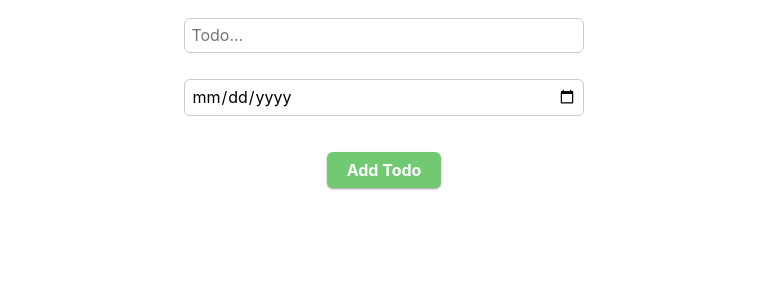
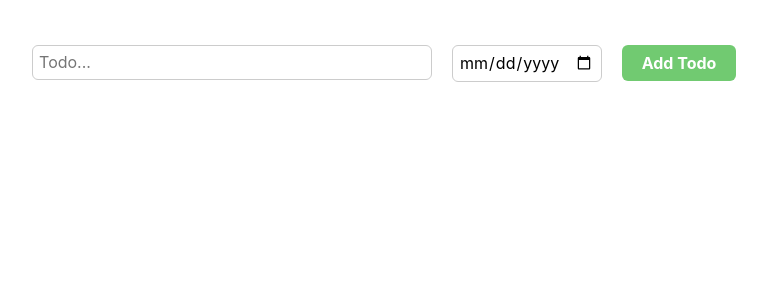
Before and after one commit to Fishoilsalesman/svelte-todoapp, a Svelte app: page / in a window 1280 px wide. Shown: the top 300 px of the page, without its empty margins (256-1023 px from the left). Built offline with nearby package versions, Linux system fonts and the light colour scheme.

Commit message:
better styling for add-form

```diff
--- a/src/App.svelte
+++ b/src/App.svelte
@@ -54,7 +54,7 @@
 
 <style>
 	main {
-		max-width: 600px;
+		max-width: 700px;
 		margin: 0 auto;
 	}
 </style>
--- a/src/components/AddTodo.svelte
+++ b/src/components/AddTodo.svelte
@@ -31,7 +31,7 @@
         due: fields.due,
       };
 
-      dispatch('addTodo', todo);
+      dispatch("addTodo", todo);
 
       fields = { todo: "", due: "" };
     }
@@ -40,24 +40,27 @@
 
 <style>
   form {
-    width: 400px;
-    margin: 0 auto;
-    text-align: center;
+    display: flex;
+    flex-direction: row;
+    justify-content: center;
+    padding-top: 40px;
   }
   .form-field {
-    margin: 18px auto;
+    margin: 5px 10px;
+  }
+  input#todo {
+    width: 400px;
+  }
+  input#due {
+    width: 150px;
   }
   input {
-    width: 100%;
     border-radius: 6px;
-  }
-  label {
-    margin: 10px auto;
-    text-align: left;
   }
   .error {
     color: red;
     margin-bottom: 5px;
+    margin-left: 5px;
   }
   button {
     border: 0;
@@ -67,25 +70,21 @@
     background: rgb(113, 202, 113);
     border-radius: 6px;
     color: white;
-    box-shadow: 0px 1px 2px rgba(0, 0, 0, 0.4);
-    margin-top: 10px;
   }
 </style>
 
 <form on:submit|preventDefault={handleSubmit}>
   <div class="form-field">
-    <label for="todo" />
     <input
       type="text"
       id="todo"
       bind:value={fields.todo}
       placeholder="Todo..." />
     <div class="error">{errors.todo}</div>
+  </div>
   <div class="form-field">
-    <label for="due" />
     <input type="date" bind:value={fields.due} id="due" />
     <div class="error">{errors.due}</div>
   </div>
-    <button>Add Todo</button>
-  </div>
+  <div class="form-field"><button>Add Todo</button></div>
 </form>
--- a/src/components/EditForm.svelte
+++ b/src/components/EditForm.svelte
@@ -62,5 +62,5 @@
   <div class="error">{errors.todo}</div>
   <input type="date" bind:value={todo.due} />
   <div class="error">{errors.due}</div>
-  <button>Update</button>
+  <button>Save</button>
 </form>
```
